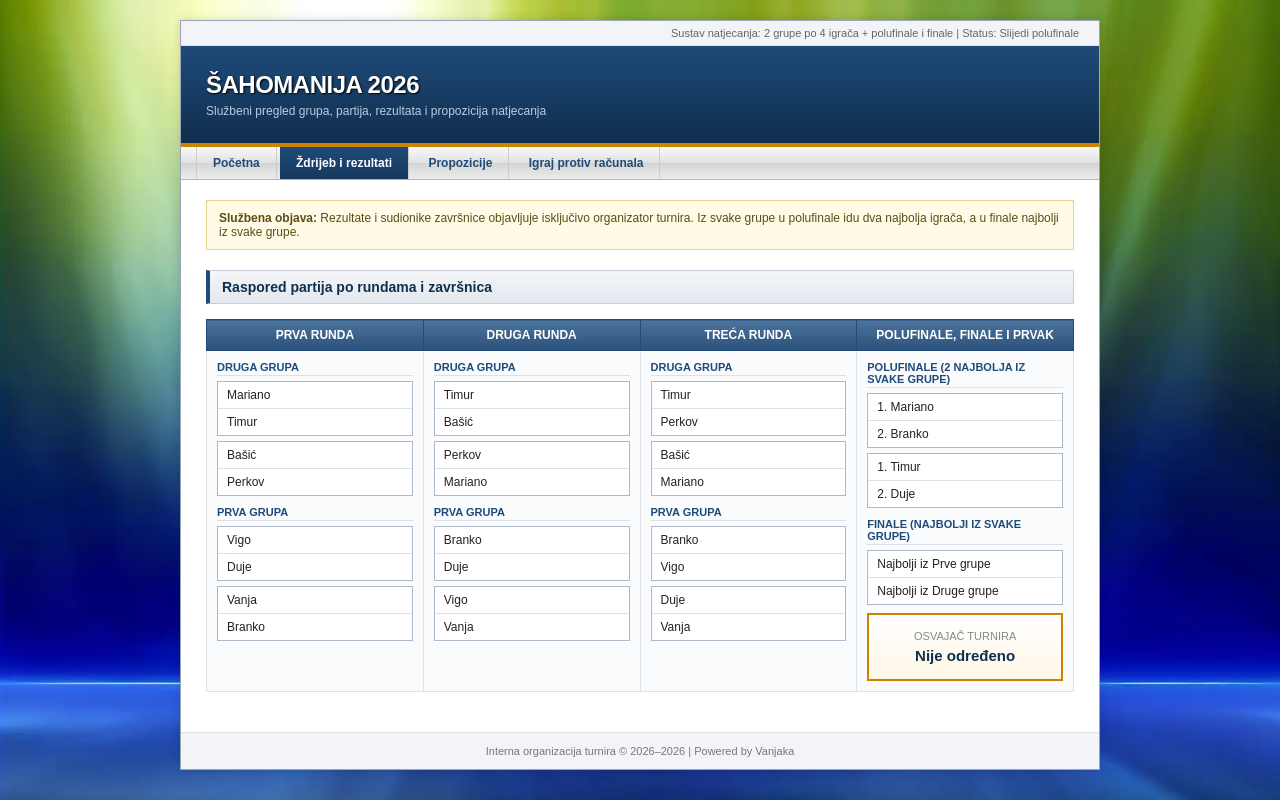
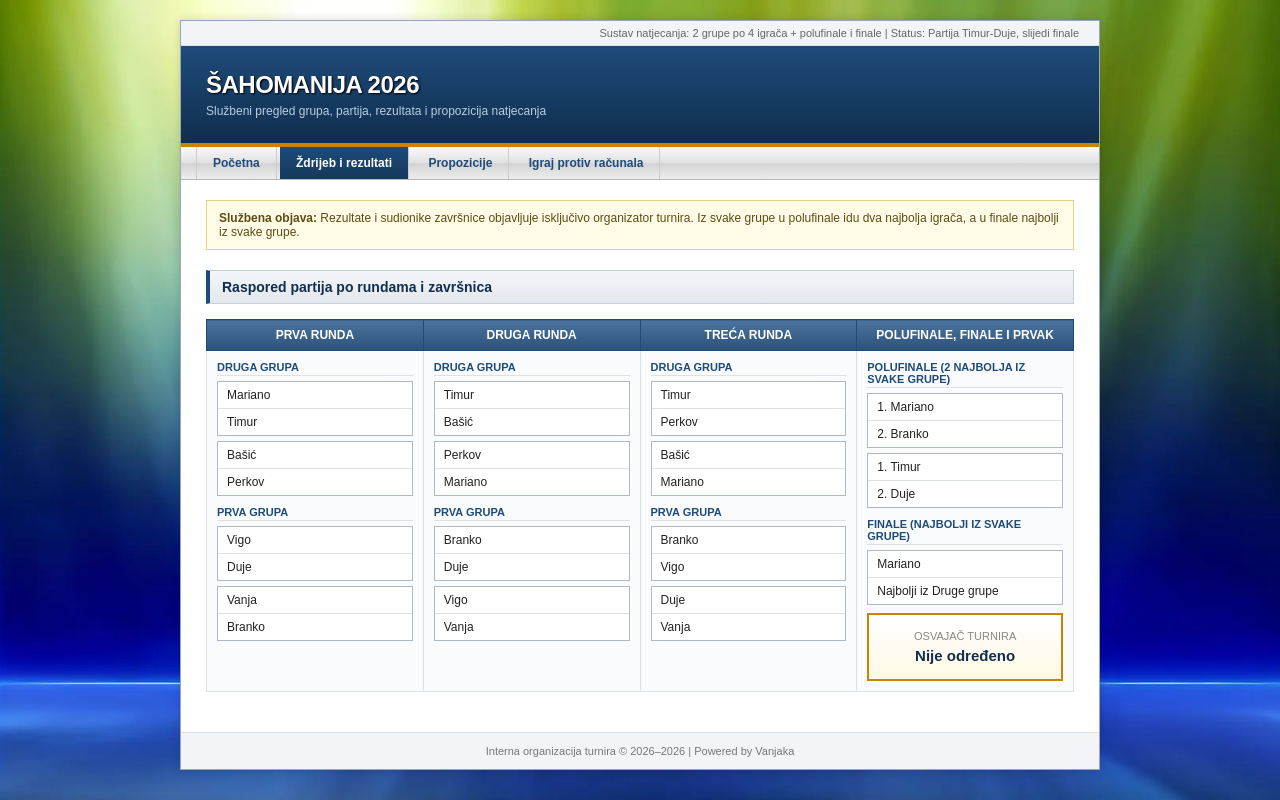
Before and after one commit to sahomanija/sahomanija.github.io, a plain HTML site: page index.html in a window 1280 px wide. Both pictures are taken after a click on the tab "Ždrijeb i rezultati". Drawn offline with Linux system fonts and the light colour scheme.

Commit message:
index.html

```diff
--- a/index.html
+++ b/index.html
@@ -474,7 +474,7 @@
 
 <div id="wrapper">
     <div id="top-bar">
-        Sustav natjecanja: 2 grupe po 4 igrača + polufinale i finale | Status: Slijedi polufinale
+        Sustav natjecanja: 2 grupe po 4 igrača + polufinale i finale | Status: Partija Timur-Duje, slijedi finale
     </div>
 
     <div id="header">
@@ -637,7 +637,7 @@
 
                                 <div class="round-label">Finale (najbolji iz svake grupe)</div>
                                 <div class="match-box">
-                                    <div class="slot" id="f1">Najbolji iz Prve grupe</div>
+                                    <div class="slot" id="f1">Mariano</div>
                                     <div class="slot" id="f2">Najbolji iz Druge grupe</div>
                                 </div>
 
```
